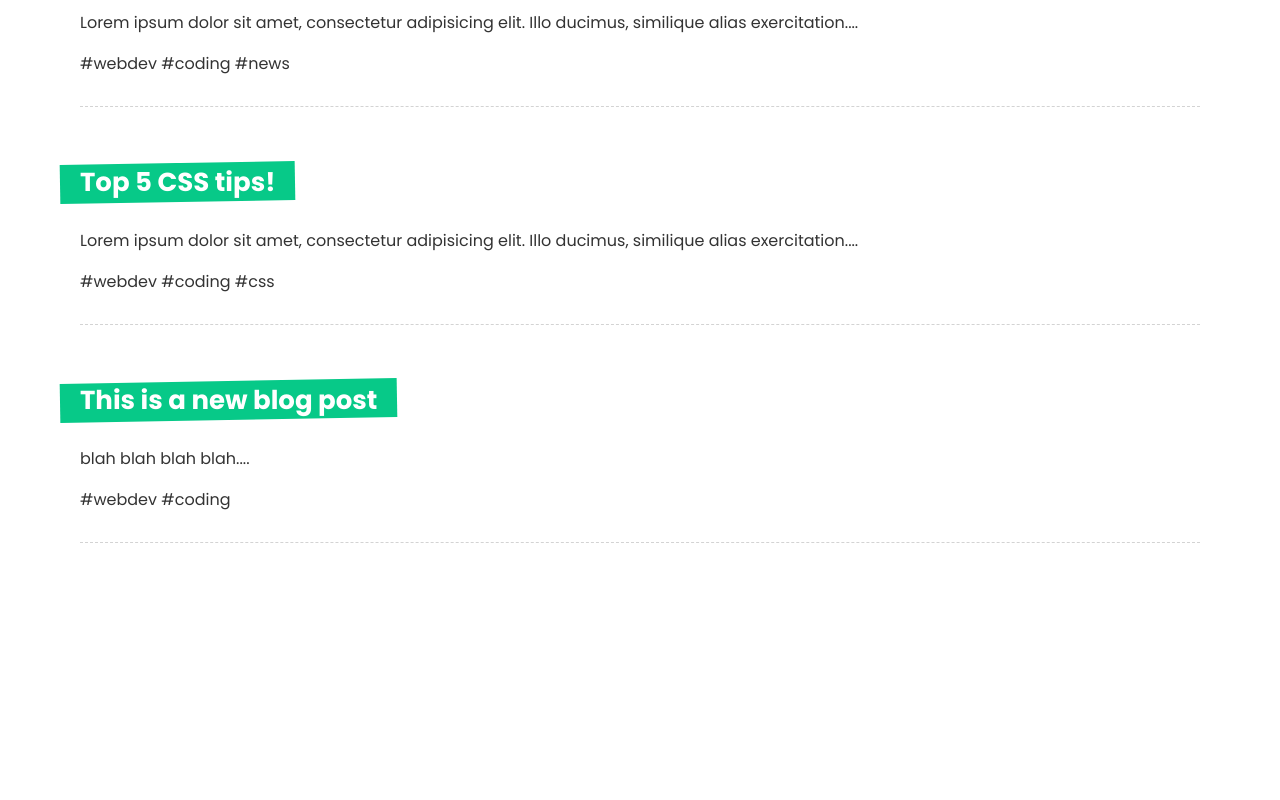
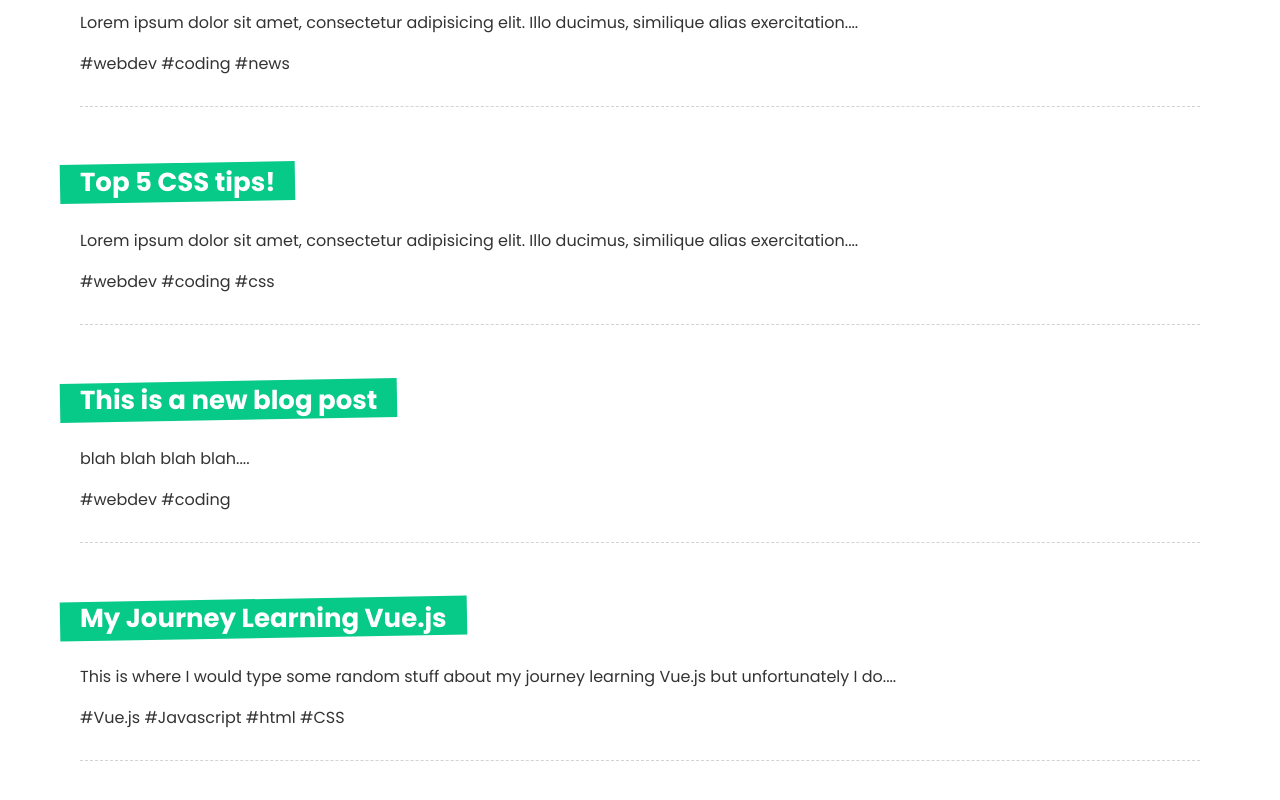
Before and after one commit to ddastardly91/vue-blog, a Vue app: page / in a window 1280 px wide. Shown: the part 346-1146 px from the top of the page. Before the commit the page ends 937 px from the top, so only its background shows below. Built offline with nearby package versions, Linux system fonts and the light colour scheme; data requests are answered from the project's data file.

Commit message:
ADDED: Tag view page which shows filtered posts by tag

```diff
--- a/data/db.json
+++ b/data/db.json
@@ -4,19 +4,41 @@
       "id": 1,
       "title": "Welcome to the new blog",
       "body": "Lorem ipsum dolor sit amet, consectetur adipisicing elit. Illo ducimus, similique alias exercitationem eligendi dolor aut porro veritatis asperiores odit reprehenderit fugit neque provident cum distinctio incidunt sed aliquid voluptates. Ullam, tempora. Unde laboriosam quibusdam deserunt animi fugit facere. Reprehenderit, alias nesciunt expedita quasi eaque quaerat, exercitationem nisi quam assumenda maiores corrupti inventore aut voluptatum ipsam facilis, est eius eveniet.",
-      "tags": ["webdev", "coding", "news"]
+      "tags": [
+        "webdev",
+        "coding",
+        "news"
+      ]
     },
     {
       "id": 2,
       "title": "Top 5 CSS tips!",
       "body": "Lorem ipsum dolor sit amet, consectetur adipisicing elit. Illo ducimus, similique alias exercitationem eligendi dolor aut porro veritatis asperiores odit reprehenderit fugit neque provident cum distinctio incidunt sed aliquid voluptates. Ullam, tempora. Unde laboriosam quibusdam deserunt animi fugit facere. Reprehenderit, alias nesciunt expedita quasi eaque quaerat, exercitationem nisi quam assumenda maiores corrupti inventore aut voluptatum ipsam facilis, est eius eveniet.",
-      "tags": ["webdev", "coding", "css"]
+      "tags": [
+        "webdev",
+        "coding",
+        "css"
+      ]
     },
     {
       "title": "This is a new blog post",
       "body": "blah blah blah blah",
-      "tags": ["webdev", "coding"],
+      "tags": [
+        "webdev",
+        "coding"
+      ],
       "id": 3
+    },
+    {
+      "title": "My Journey Learning Vue.js",
+      "body": "This is where I would type some random stuff about my journey learning Vue.js but unfortunately I don't know what to write so I am just writing random words to fill in the textarea.",
+      "tags": [
+        "Vue.js",
+        "Javascript",
+        "html",
+        "CSS"
+      ],
+      "id": 4
     }
   ]
 }
--- a/src/router/index.js
+++ b/src/router/index.js
@@ -2,6 +2,7 @@ import { createRouter, createWebHistory } from "vue-router";
 import Home from "../views/Home.vue";
 import Details from "../views/Details.vue";
 import Create from "../views/Create.vue";
+import Tag from "../views/Tag.vue";
 
 const router = createRouter({
   history: createWebHistory(import.meta.env.BASE_URL),
@@ -23,6 +24,11 @@ const router = createRouter({
       component: Create,
       props: true,
     },
+    {
+      path: "/tags/:tag",
+      name: "tag",
+      component: Tag,
+    },
   ],
 });
 
--- a/src/views/Details.vue
+++ b/src/views/Details.vue
@@ -12,8 +12,11 @@
 <script setup>
 import getPost from "../composables/getPost";
 import Spinner from "../components/Spinner.vue";
+import { useRoute } from "vue-router";
 
 const props = defineProps(["id"]);
+
+const route = useRoute();
 
 const { post, error, load } = getPost(props.id);
 load();
--- /dev/null
+++ b/src/views/Tag.vue
@@ -0,0 +1,30 @@
+<template>
+  <div class="tag">
+    <div v-if="error"></div>
+    <div v-if="posts.length">
+      <PostList :posts="postsWithTag" />
+    </div>
+    <div v-else>
+      <Spinner />
+    </div>
+  </div>
+</template>
+
+<script setup>
+import Spinner from "../components/Spinner.vue";
+import PostList from "../components/PostList.vue";
+import getPosts from "../composables/getPosts";
+import { useRoute } from "vue-router";
+import { computed } from "@vue/reactivity";
+
+const route = useRoute();
+const { posts, error, load } = getPosts();
+
+load();
+
+const postsWithTag = computed(() => {
+  return posts.value.filter((p) => p.tags.includes(route.params.tag));
+});
+</script>
+
+<style scoped></style>
```
